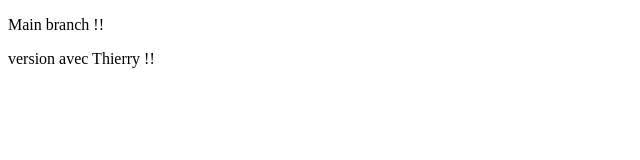
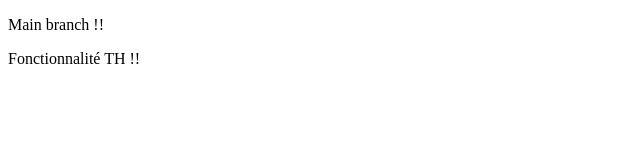
Before and after one commit to PhE/nuxt-test-3375, a Nuxt app: page / in a window 1280 px wide. Shown: the top 160 px of the page, without its empty margins (0-640 px from the left). Built offline with nearby package versions, Linux system fonts and the light colour scheme.

Commit message:
fix: first commit on branch

```diff
--- a/app.vue
+++ b/app.vue
@@ -1,7 +1,7 @@
 <template>
   <div>
     <p>Main branch !!</p>
-    <p>version avec Thierry !!</p>
+    <p>Fonctionnalité TH !!</p>
 
     <NuxtRouteAnnouncer />
   </div>
```
